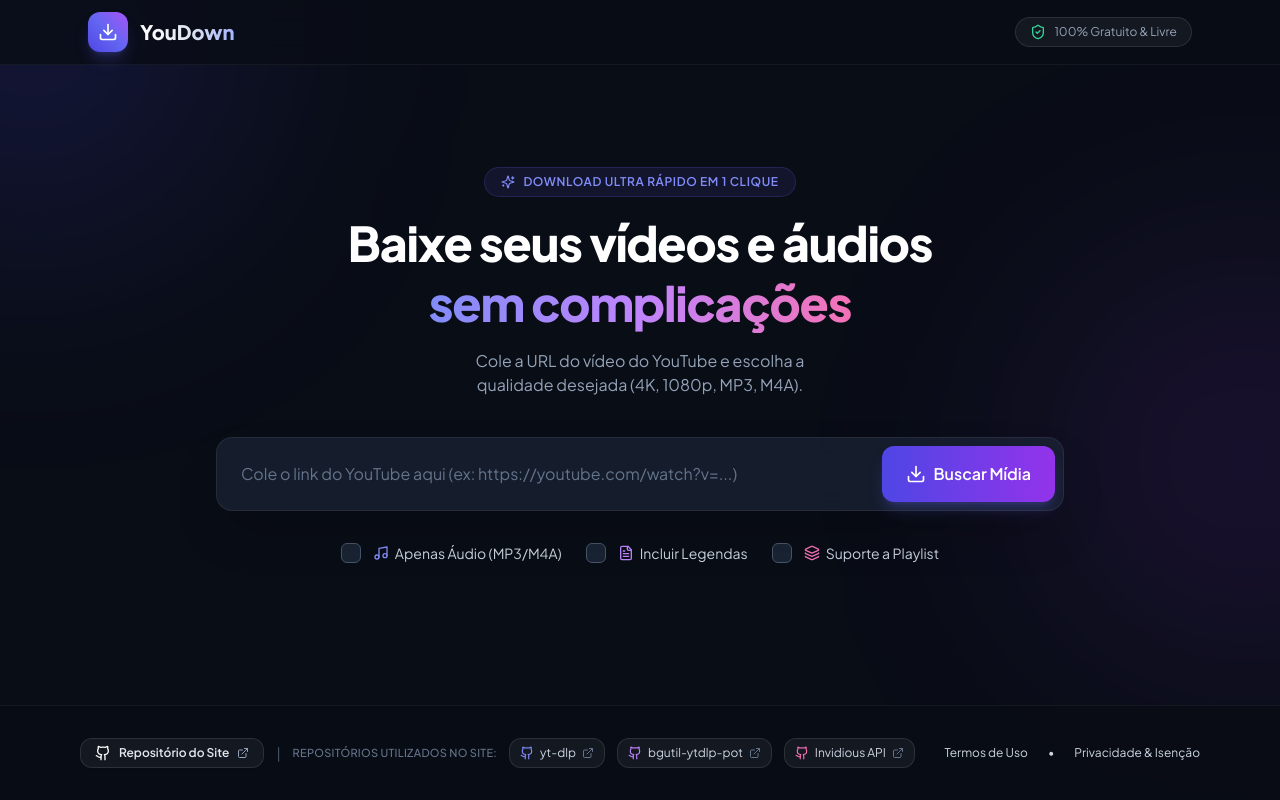
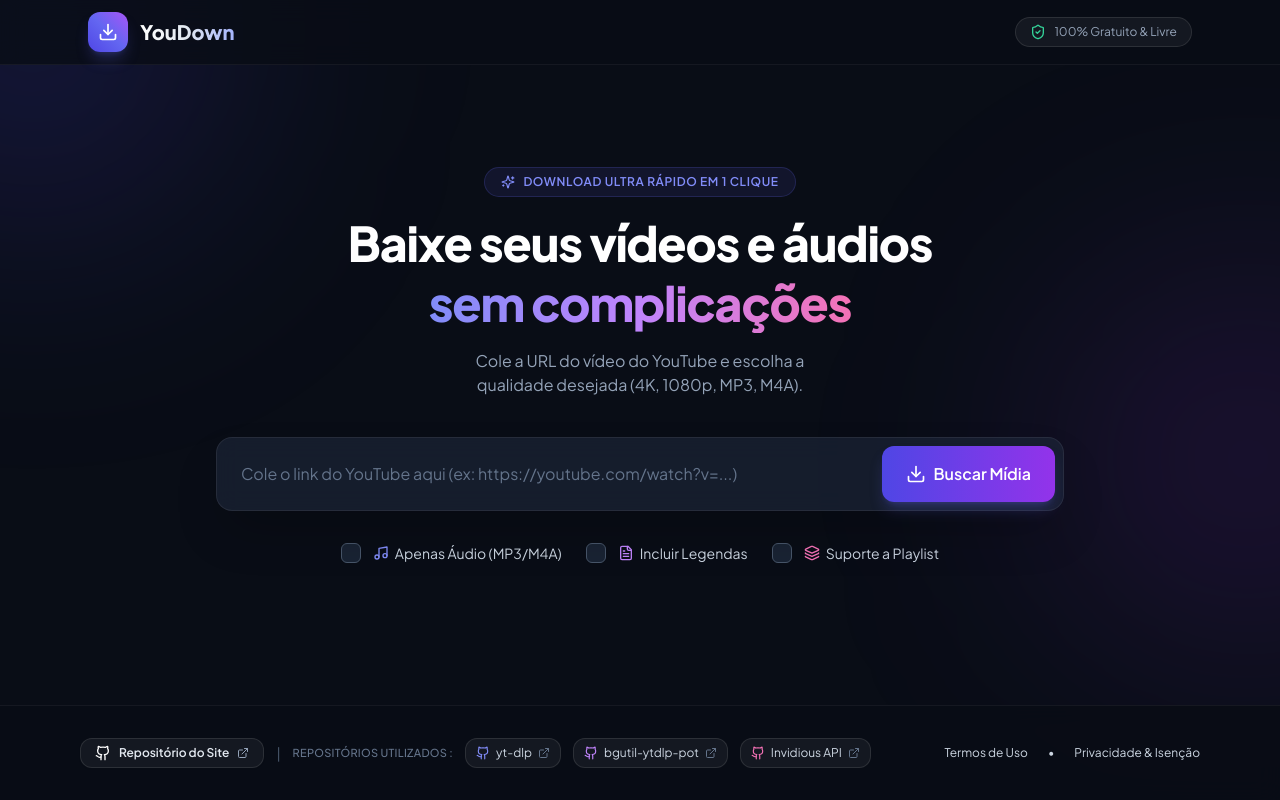
Before and after one commit to disoliveiradso/YouDown, a Next.js app: page / in a window 1280 px wide. Built offline with nearby package versions, Linux system fonts and the light colour scheme.

Commit message:
Update footer label to Repositórios utilizados :

```diff
--- a/app/page.tsx
+++ b/app/page.tsx
@@ -630,7 +630,7 @@ export default function Home() {
 
             {/* Texto discreto com menos destaque */}
             <span className="text-[11px] text-slate-500 font-medium tracking-wide uppercase whitespace-nowrap">
-              Repositórios utilizados no site:
+              Repositórios utilizados :
             </span>
 
             {/* 3 Repositórios Utilizados */}
```
